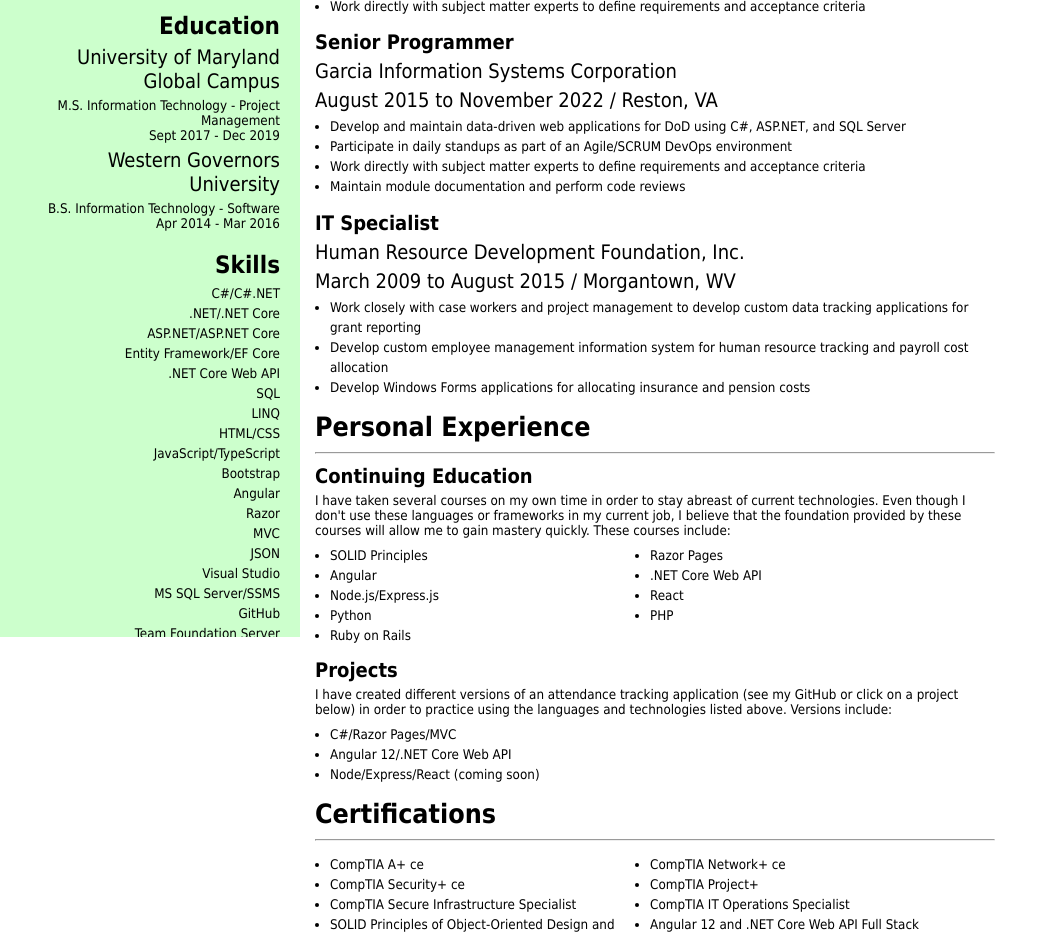
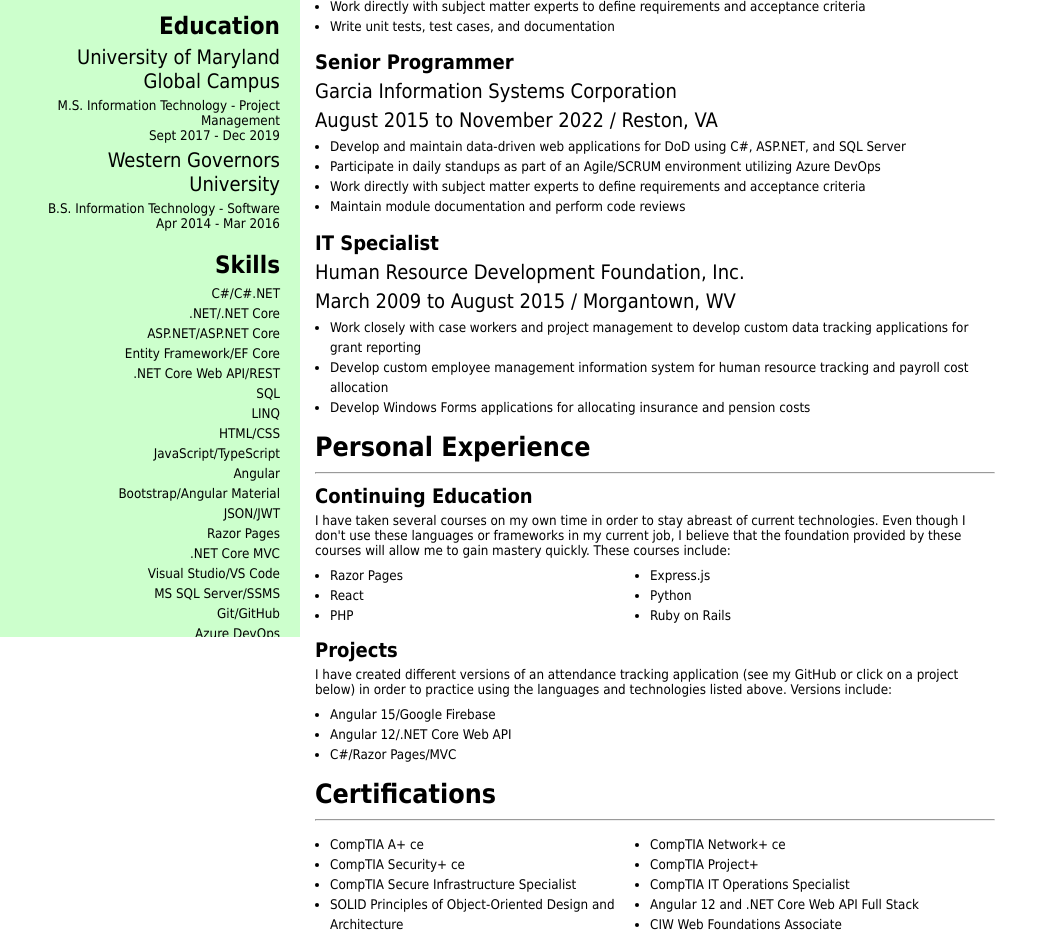
Before and after one commit to michaelpipkin/michaelpipkin.github.io, a plain HTML site: page index.html in a window 1280 px wide. Shown: the part 203-1135 px from the top of the page, without its empty margins (0-1058 px from the left). Drawn offline with nearby package versions, Linux system fonts and the light colour scheme.

Commit message:
Update resume

```diff
--- a/index.html
+++ b/index.html
@@ -1,25 +1,30 @@
 <!DOCTYPE html PUBLIC "-//W3C//DTD XHTML 1.1//EN" "http://www.w3.org/TR/xhtml11/DTD/xhtml11.dtd">
 <html xmlns="http://www.w3.org/1999/xhtml">
+
 <head>
   <meta http-equiv="Content-Type" content="text/html; charset=UTF-8" />
   <title>Michael A Pipkin's Resume</title>
   <link rel="stylesheet" href="css/main.css" type="text/css" />
   <link rel="stylesheet" href="https://cdn.jsdelivr.net/npm/bootstrap-icons@1.9.1/font/bootstrap-icons.css" />
 </head>
+
 <body>
   <div class="sidebar">
     <h1>Michael A. Pipkin</h1>
-    <h4>C# .Net Developer</h4>
+    <h4>C# .NET/Angular Developer</h4>
     <div class="links">
       <a href="mailto:michael.a.pipkin@gmail.com">michael.a.pipkin@gmail.com <i class="bi bi-envelope-fill"></i></a>
       <br />
       <a href="tel:2404236384">240-423-6384 <i class="bi bi-telephone-fill"></i></a>
       <br />
-      <a href="https://www.google.com/maps/place/Capitol+Heights,+MD+20743" target="_blank">Capitol Heights, MD <i class="bi bi-geo-alt-fill"></i></a>
+      <a href="https://www.google.com/maps/place/Capitol+Heights,+MD+20743" target="_blank">Capitol Heights, MD <i
+          class="bi bi-geo-alt-fill"></i></a>
       <br />
-      <a href="https://www.linkedin.com/in/mpipkin76/" target="_blank">linkedin.com/in/mpipkin76 <i class="bi bi-linkedin"></i></a>
+      <a href="https://www.linkedin.com/in/mpipkin76/" target="_blank">linkedin.com/in/mpipkin76 <i
+          class="bi bi-linkedin"></i></a>
       <br />
-      <a href="https://github.com/michaelpipkin" target="_blank">github.com/michaelpipkin <i class="bi bi-github"></i></a>
+      <a href="https://github.com/michaelpipkin" target="_blank">github.com/michaelpipkin <i
+          class="bi bi-github"></i></a>
     </div>
     <div class="sideSection">
       <h2>Education</h2>
@@ -39,19 +44,20 @@
         <li>.NET/.NET Core</li>
         <li>ASP.NET/ASP.NET Core</li>
         <li>Entity Framework/EF Core</li>
-        <li>.NET Core Web API</li>
+        <li>.NET Core Web API/REST</li>
         <li>SQL</li>
         <li>LINQ</li>
         <li>HTML/CSS</li>
         <li>JavaScript/TypeScript</li>
-        <li>Bootstrap</li>
         <li>Angular</li>
-        <li>Razor</li>
-        <li>MVC</li>
-        <li>JSON</li>
-        <li>Visual Studio</li>
+        <li>Bootstrap/Angular Material</li>
+        <li>JSON/JWT</li>
+        <li>Razor Pages</li>
+        <li>.NET Core MVC</li>
+        <li>Visual Studio/VS Code</li>
         <li>MS SQL Server/SSMS</li>
-        <li>GitHub</li>
+        <li>Git/GitHub</li>
+        <li>Azure DevOps</li>
         <li>Team Foundation Server</li>
         <li>Agile/SCRUM</li>
       </ul>
@@ -70,10 +76,13 @@
             Develop and maintain data-driven web applications for DoJ using C#, .NET Core, and Angular
           </li>
           <li>
-            Participate in daily standups as part of an Agile/SCRUM DevOps environment
+            Participate in daily standups as part of an Agile/SCRUM environment utilizing Azure DevOps
           </li>
           <li>
             Work directly with subject matter experts to define requirements and acceptance criteria
+          </li>
+          <li>
+            Write unit tests, test cases, and documentation
           </li>
         </ul>
         <h3>Senior Programmer</h3>
@@ -84,7 +93,7 @@
             Develop and maintain data-driven web applications for DoD using C#, ASP.NET, and SQL Server
           </li>
           <li>
-            Participate in daily standups as part of an Agile/SCRUM DevOps environment
+            Participate in daily standups as part of an Agile/SCRUM environment utilizing Azure DevOps
           </li>
           <li>
             Work directly with subject matter experts to define requirements and acceptance criteria
@@ -98,10 +107,12 @@
         <h4>March 2009 to August 2015 / Morgantown, WV</h4>
         <ul>
           <li>
-            Work closely with case workers and project management to develop custom data tracking applications for grant reporting
+            Work closely with case workers and project management to develop custom data tracking applications for grant
+            reporting
           </li>
           <li>
-            Develop custom employee management information system for human resource tracking and payroll cost allocation
+            Develop custom employee management information system for human resource tracking and payroll cost
+            allocation
           </li>
           <li>
             Develop Windows Forms applications for allocating insurance and pension costs
@@ -114,15 +125,14 @@
       <hr />
       <div class="content">
         <h3>Continuing Education</h3>
-        I have taken several courses on my own time in order to stay abreast of current technologies. Even though I don't use these
-        languages or frameworks in my current job, I believe that the foundation provided by these courses will allow me to gain
+        I have taken several courses on my own time in order to stay abreast of current technologies. Even though I
+        don't use these
+        languages or frameworks in my current job, I believe that the foundation provided by these courses will allow me
+        to gain
         mastery quickly. These courses include:
         <ul class="topMarginList two-column-list">
-          <li>SOLID Principles</li>
           <li>Razor Pages</li>
-          <li>Angular</li>
-          <li>.NET Core Web API</li>
-          <li>Node.js/Express.js</li>
+          <li>Express.js</li>
           <li>React</li>
           <li>Python</li>
           <li>PHP</li>
@@ -131,17 +141,20 @@
         <div class="clearList"></div>
         <h3>Projects</h3>
         I have created different versions of an attendance tracking application (see my
-        <a href="https://github.com/michaelpipkin" target="_blank">GitHub</a> or click on a project below) in order to practice
+        <a href="https://github.com/michaelpipkin" target="_blank">GitHub</a> or click on a project below) in order to
+        practice
         using the languages and technologies listed above. Versions include:
         <ul class="topMarginList">
           <li>
-            <a href="https://github.com/michaelpipkin/LindyCircleMVC" target="_blank">C#/Razor Pages/MVC</a>
+            <a href="https://github.com/michaelpipkin/lindy-circle-angular-firebase" target="_blank">Angular 15/Google
+              Firebase</a>
           </li>
           <li>
-            <a href="https://github.com/michaelpipkin/LindyCircleAngularNetCore" target="_blank">Angular 12/.NET Core Web API</a>
+            <a href="https://github.com/michaelpipkin/LindyCircleAngularNetCore" target="_blank">Angular 12/.NET Core
+              Web API</a>
           </li>
           <li>
-            Node/Express/React (coming soon)
+            <a href="https://github.com/michaelpipkin/LindyCircleMVC" target="_blank">C#/Razor Pages/MVC</a>
           </li>
         </ul>
       </div>
@@ -170,10 +183,12 @@
             <a href="docs/cios_certificate.pdf" target="_blank">CompTIA IT Operations Specialist</a>
           </li>
           <li>
-            <a href="docs/udemy_solid_principles_of_ood.pdf" target="_blank">SOLID Principles of Object-Oriented Design and Architecture</a>
+            <a href="docs/udemy_solid_principles_of_ood.pdf" target="_blank">SOLID Principles of Object-Oriented Design
+              and Architecture</a>
           </li>
           <li>
-            <a href="docs/udemy_angular12_dotnetcore_webapi_fullstack.pdf" target="_blank">Angular 12 and .NET Core Web API Full Stack</a>
+            <a href="docs/udemy_angular12_dotnetcore_webapi_fullstack.pdf" target="_blank">Angular 12 and .NET Core Web
+              API Full Stack</a>
           </li>
           <li>
             <a href="docs/web_foundations_assoc.pdf" target="_blank">CIW Web Foundations Associate</a>
@@ -195,4 +210,5 @@
     </div>
   </div>
 </body>
+
 </html>
```
